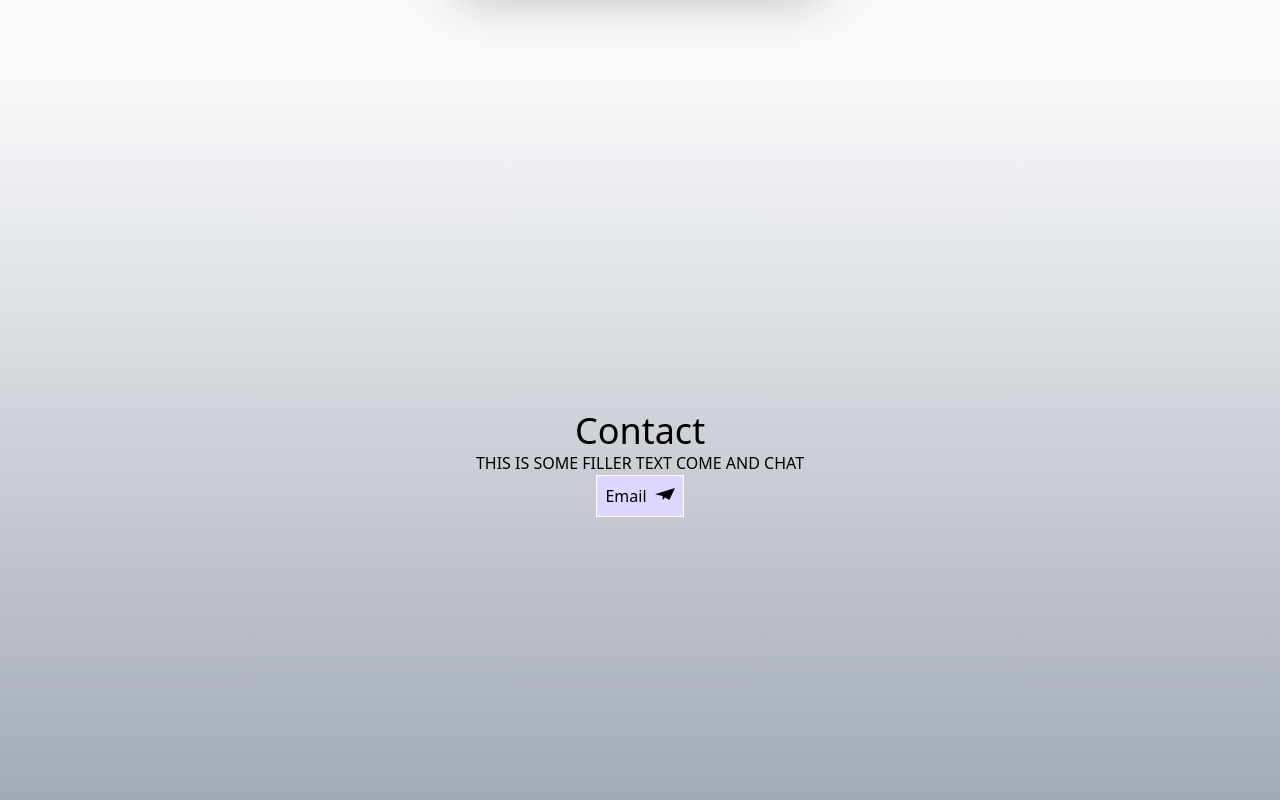
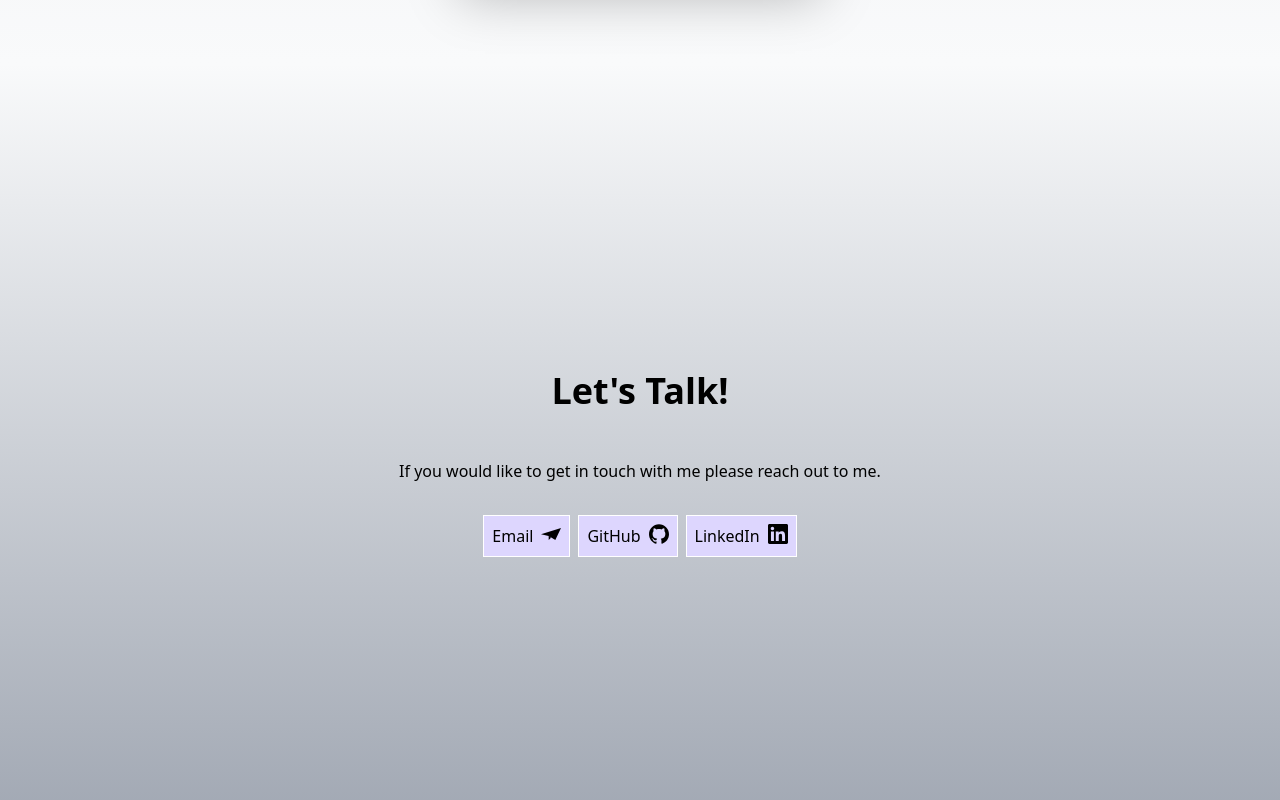
Before and after one commit to JaredGold/portfolio-12-5-2021, a React (Create React App) app: page / in a window 1280 px wide. Shown: the part 2384-3184 px from the top of the page. Built offline with nearby package versions, Linux system fonts and the light colour scheme.

Commit message:
add contact page

```diff
--- a/src/components/Contact.jsx
+++ b/src/components/Contact.jsx
@@ -1,5 +1,6 @@
+/* eslint-disable react/jsx-no-target-blank */
 import React from "react";
-import { SiMinutemailer } from "react-icons/si";
+import { SiMinutemailer, SiGithub, SiLinkedin } from "react-icons/si";
 
 const Contact = () => {
   return (
@@ -7,9 +8,9 @@ const Contact = () => {
       className="min-h-screen bg-gradient-to-b from-gray-50 to-gray-400 w-100% flex flex-col justify-center items-center"
       id="contact"
     >
-      <h1 className="text-4xl">Contact</h1>
-      <p>THIS IS SOME FILLER TEXT COME AND CHAT</p>
-
+      <h1 className="text-4xl mb-12 font-bold">Let's Talk!</h1>
+      <p className="mb-8 text-center">If you would like to get in touch with me please reach out to me.</p>
+      <div className="flex space-x-2">
         <a
           href="mailto: jegoldstein94@gmail.com"
           className="flex border border-white px-2 py-2 bg-purple-200 hover:bg-purple-400 transition duration-100 cursor-pointer"
@@ -17,6 +18,24 @@ const Contact = () => {
           <p className="pr-2">Email</p>
           <SiMinutemailer className="text-xl" />
         </a>
+
+        <a
+          href="https://github.com/JaredGold"
+          target="_blank"
+          className="flex border border-white px-2 py-2 bg-purple-200 hover:bg-purple-400 transition duration-100 cursor-pointer"
+        >
+          <p className="pr-2">GitHub</p>
+          <SiGithub className="text-xl" />
+        </a>
+        <a
+          href="https://www.linkedin.com/in/jared-goldstein/"
+          target="_blank"
+          className="flex border border-white px-2 py-2 bg-purple-200 hover:bg-purple-400 transition duration-100 cursor-pointer"
+        >
+          <p className="pr-2">LinkedIn</p>
+          <SiLinkedin className="text-xl" />
+        </a>
+      </div>
     </div>
   );
 };
--- a/src/components/Landing.jsx
+++ b/src/components/Landing.jsx
@@ -6,7 +6,7 @@ const Landing = () => {
 
   return (
     <div className="h-screen bg-gradient-to-br from-gray-900 via-gray-800 to-gray-800 w-100% flex justify-center flex-col items-center" id="home">
-      <p className="font-mono text-gray-200 text-center text-4xl mb-4 select-none">
+      <p className="font-mono text-gray-200 text-center sm:text-4xl text-2xl mb-4 select-none">
         Hello, I am <span className="text-pink-400">Jared Goldstein</span><br/>
         I am a <span className="text-purple-400"><Typed
           strings={[
```
Lines whose indentation alone changed are shown as unchanged.
